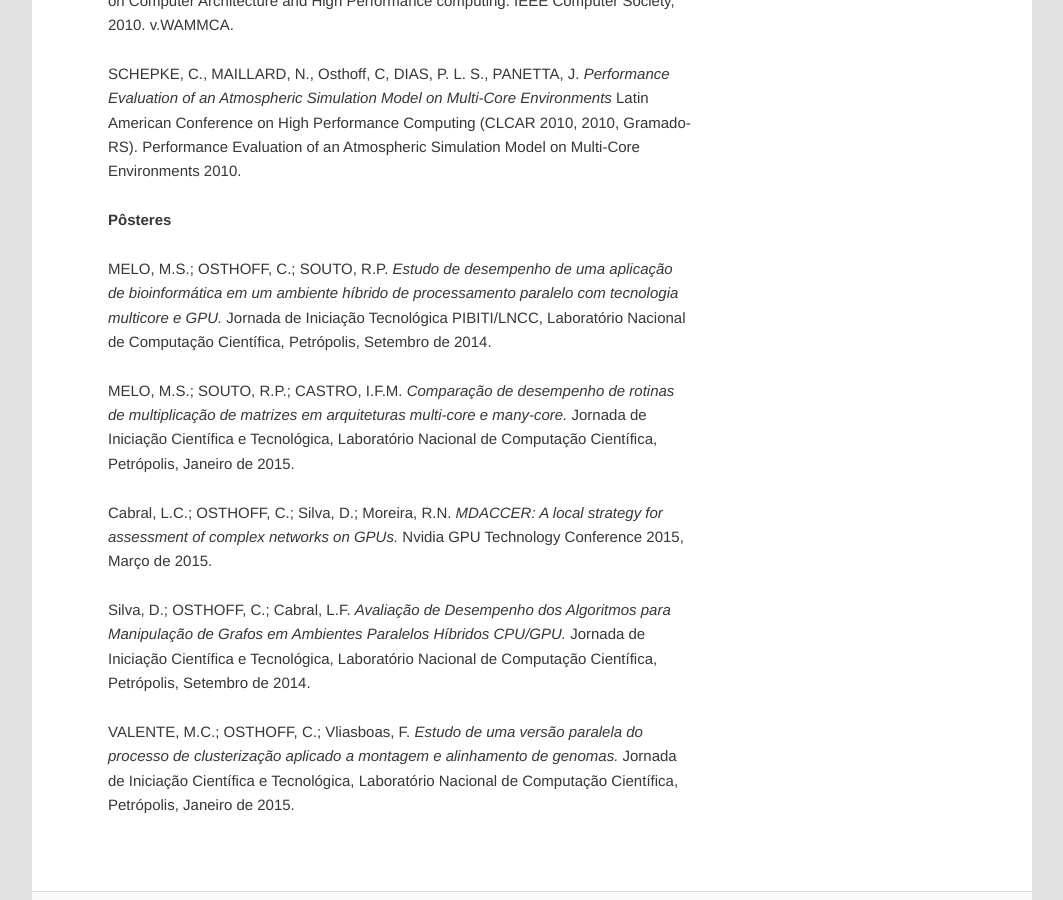
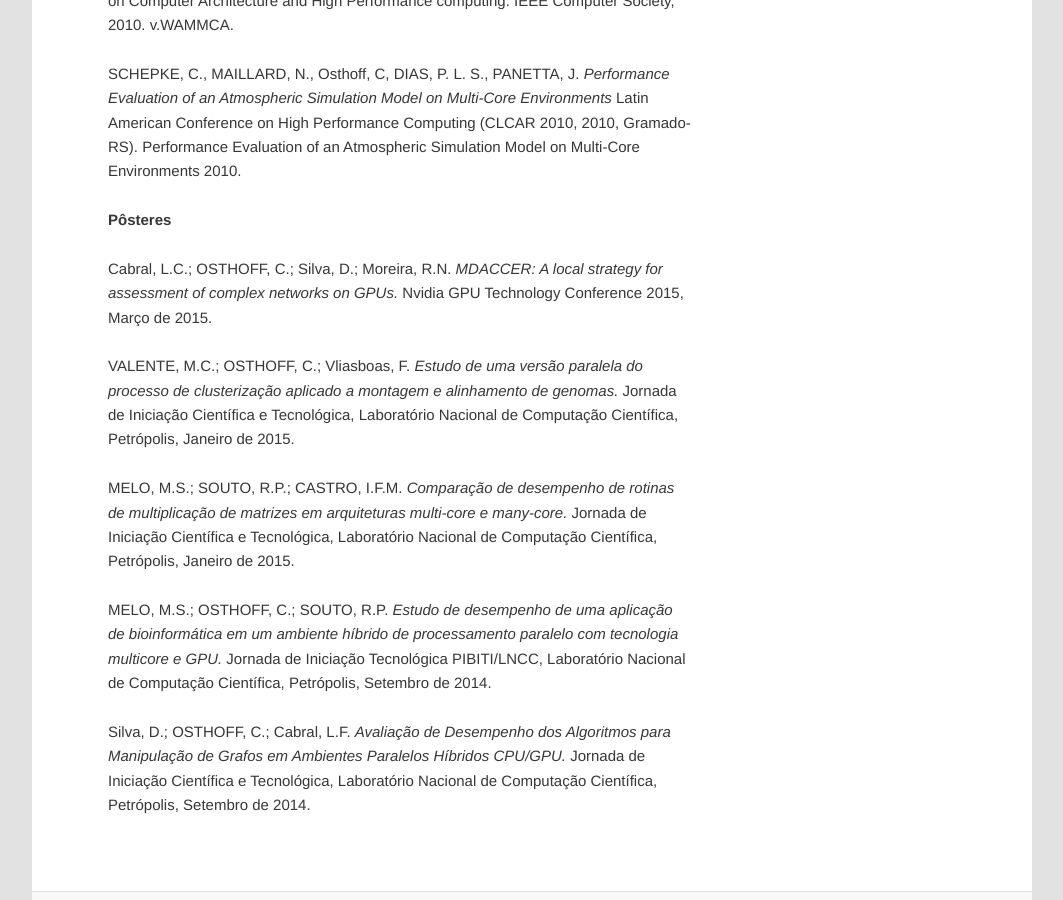
Before and after one commit to gmgall/site-cenapad, a Jekyll site: the page built from publicacoes/index.markdown, in a window 1280 px wide and 900 px high, scrolled down 4221 px. Shown: the whole window, without its empty margins (108-1171 px from the left). Built offline with Jekyll 4.4.1, drawn with Linux system fonts in a browser that asks for light colours; Markdown is read by kramdown in place of the engine named in the settings.

Commit message:
Lista os pôsteres em ordem cronológica reversa

```diff
--- a/publicacoes/index.markdown
+++ b/publicacoes/index.markdown
@@ -126,22 +126,22 @@ Latin American Conference on High Performance Computing (CLCAR 2010, 2010, Grama
 
 **Pôsteres**
 
-MELO, M.S.; OSTHOFF, C.; SOUTO, R.P.
-*Estudo de desempenho de uma aplicação de bioinformática em um ambiente híbrido de processamento paralelo com tecnologia multicore e GPU.*
-Jornada de Iniciação Tecnológica PIBITI/LNCC, Laboratório Nacional de Computação Científica, Petrópolis, Setembro de 2014.
+Cabral, L.C.; OSTHOFF, C.; Silva, D.; Moreira, R.N.
+*MDACCER: A local strategy for assessment of complex networks on GPUs.*
+Nvidia GPU Technology Conference 2015, Março de 2015.
+
+VALENTE, M.C.; OSTHOFF, C.; Vliasboas, F.
+*Estudo de uma versão paralela do processo de clusterização aplicado a montagem e alinhamento de genomas.*
+Jornada de Iniciação Científica e Tecnológica, Laboratório Nacional de Computação Científica, Petrópolis, Janeiro de 2015.
 
 MELO, M.S.; SOUTO, R.P.; CASTRO, I.F.M.
 *Comparação de desempenho de rotinas de multiplicação de matrizes em arquiteturas multi-core e many-core.*
 Jornada de Iniciação Científica e Tecnológica, Laboratório Nacional de Computação Científica, Petrópolis, Janeiro de 2015.
 
-Cabral, L.C.; OSTHOFF, C.; Silva, D.; Moreira, R.N.
-*MDACCER: A local strategy for assessment of complex networks on GPUs.*
-Nvidia GPU Technology Conference 2015, Março de 2015.
+MELO, M.S.; OSTHOFF, C.; SOUTO, R.P.
+*Estudo de desempenho de uma aplicação de bioinformática em um ambiente híbrido de processamento paralelo com tecnologia multicore e GPU.*
+Jornada de Iniciação Tecnológica PIBITI/LNCC, Laboratório Nacional de Computação Científica, Petrópolis, Setembro de 2014.
 
 Silva, D.; OSTHOFF, C.; Cabral, L.F.
 *Avaliação de Desempenho dos Algoritmos para Manipulação de Grafos em Ambientes Paralelos Híbridos CPU/GPU.*
 Jornada de Iniciação Científica e Tecnológica, Laboratório Nacional de Computação Científica, Petrópolis, Setembro de 2014.
-
-VALENTE, M.C.; OSTHOFF, C.; Vliasboas, F.
-*Estudo de uma versão paralela do processo de clusterização aplicado a montagem e alinhamento de genomas.*
-Jornada de Iniciação Científica e Tecnológica, Laboratório Nacional de Computação Científica, Petrópolis, Janeiro de 2015.
```
